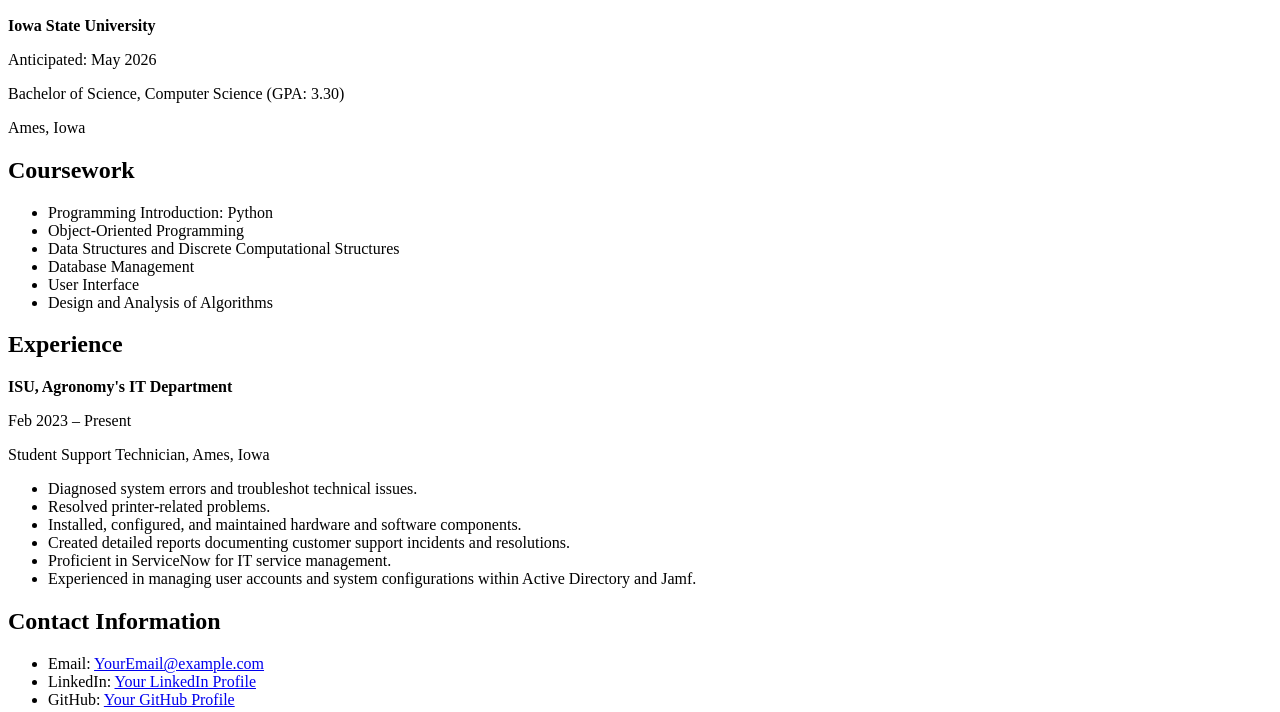
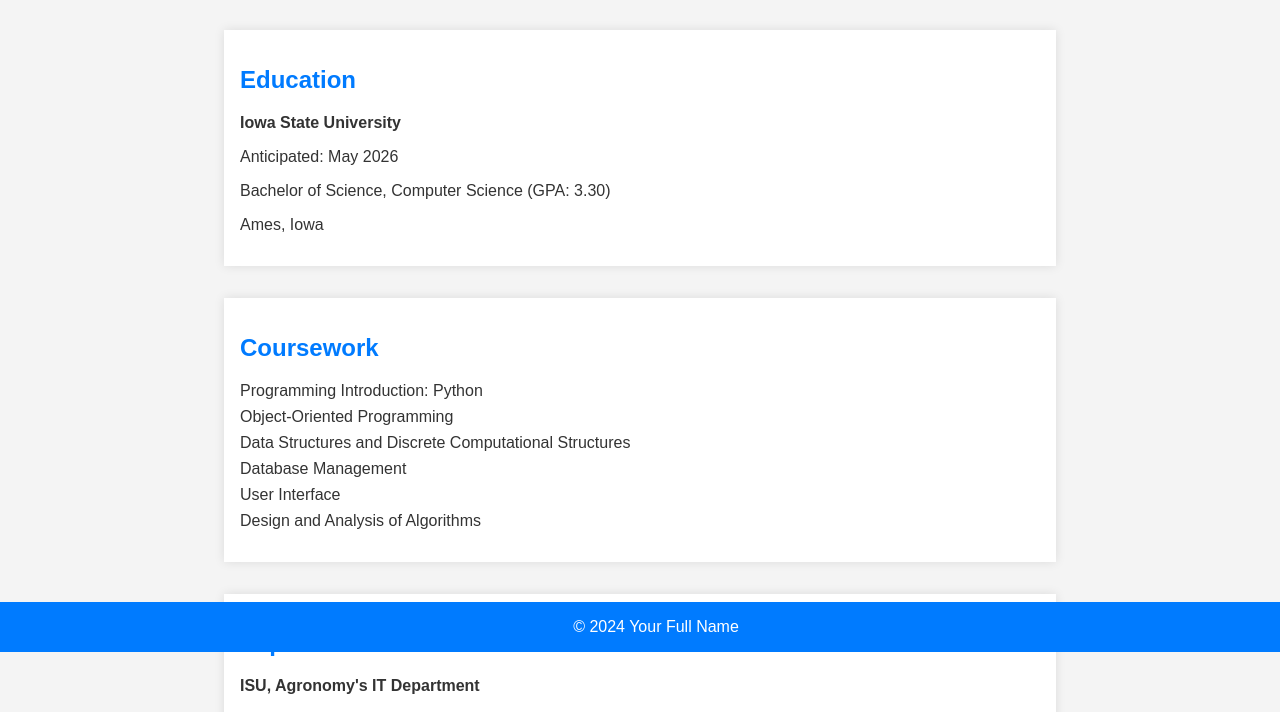
Before and after one commit to DhvaniMistry/personal, a plain HTML site: page index.html in a window 1280 px wide. Shown: the part 148-860 px from the top of the page. Drawn offline with Linux system fonts and the light colour scheme.

Commit message:
index.html

```diff
--- a/index.html
+++ b/index.html
@@ -5,7 +5,7 @@
     <meta charset="UTF-8">
     <meta name="viewport" content="width=device-width, initial-scale=1.0">
     <title>Portfolio</title>
-    <link rel = "stylesheets" href = "style.css">
+    <link rel="stylesheet" type="text/css" href="style.css">
 
 </head>
 
```
